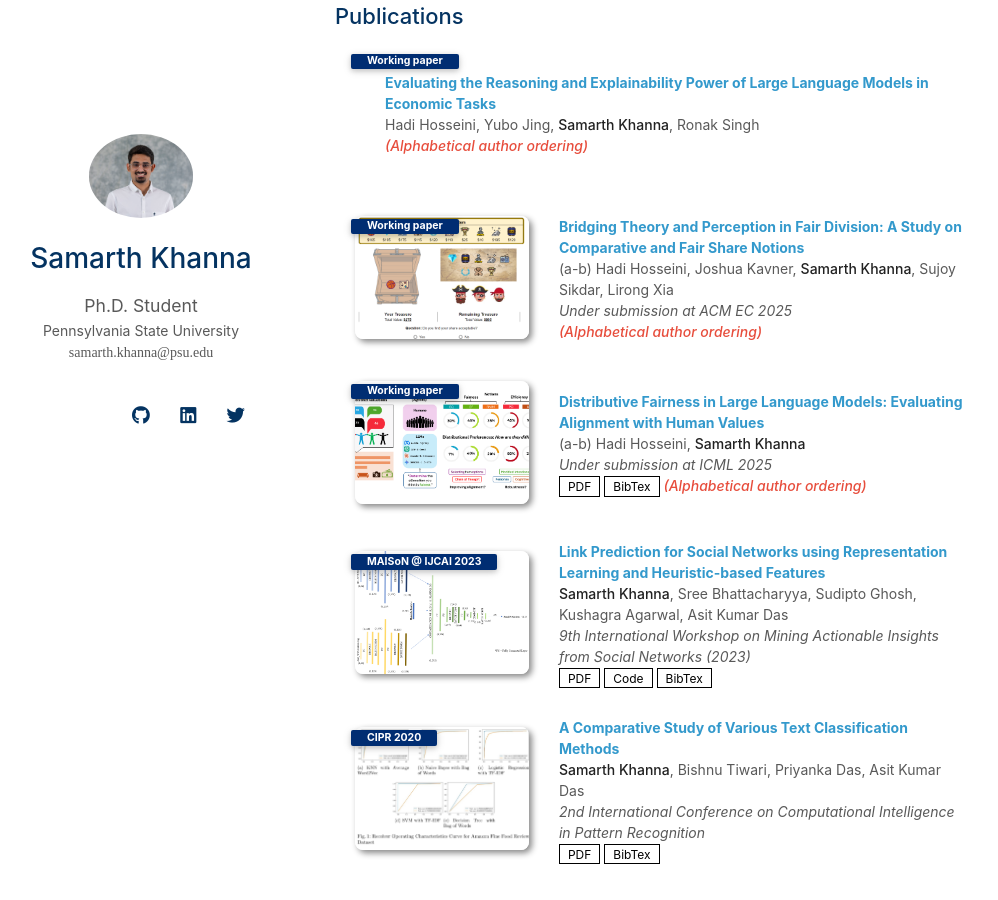
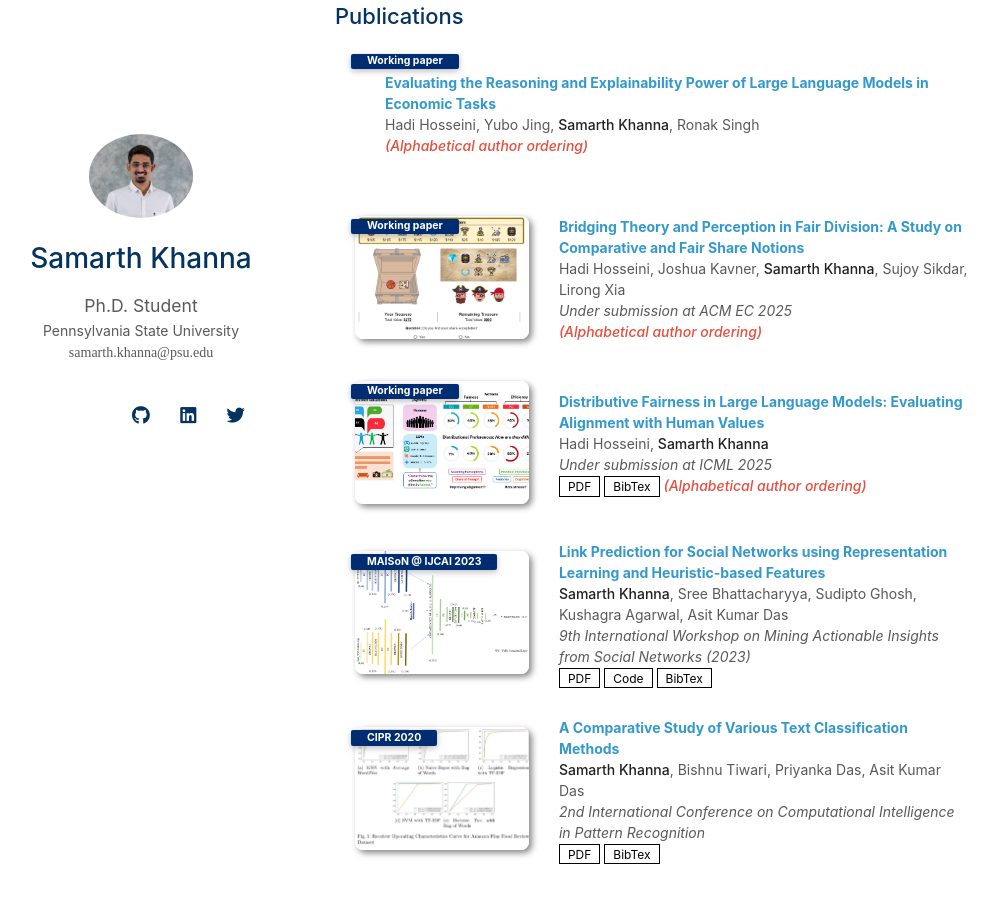
Before and after one commit to SamarthKhanna/SamarthKhanna.github.io, a Jekyll site: the page built from index.md, in a window 1280 px wide and 900 px high, scrolled down 522 px. Shown: the whole window, without its empty margins (135-1133 px from the left). Built offline with Jekyll 4.4.1, drawn with Linux system fonts in a browser that asks for light colours; nearby versions of some CDN libraries; a style sheet for code colours, icons or effects is not loaded; our own code applies the rules of GitHub Pages for plain Markdown files.

```diff
--- a/_data/publications.yml
+++ b/_data/publications.yml
@@ -7,14 +7,14 @@ main:
     notes: (Alphabetical author ordering)
 
   - title: "Bridging Theory and Perception in Fair Division: A Study on Comparative and Fair Share Notions"
-    authors: (a-b) Hadi Hosseini, Joshua Kavner, <strong>Samarth Khanna</strong>, Sujoy Sikdar, Lirong Xia
+    authors: Hadi Hosseini, Joshua Kavner, <strong>Samarth Khanna</strong>, Sujoy Sikdar, Lirong Xia
     conference_short: Working paper
     conference: Under submission at ACM EC 2025
     image: ./assets/img/MTurk-expA.png
     notes: (Alphabetical author ordering)
 
   - title: "Distributive Fairness in Large Language Models: Evaluating Alignment with Human Values"
-    authors: (a-b) Hadi Hosseini, <strong>Samarth Khanna</strong>
+    authors: Hadi Hosseini, <strong>Samarth Khanna</strong>
     conference_short: Working paper
     conference: Under submission at ICML 2025
     pdf: https://arxiv.org/abs/2502.00313
```
